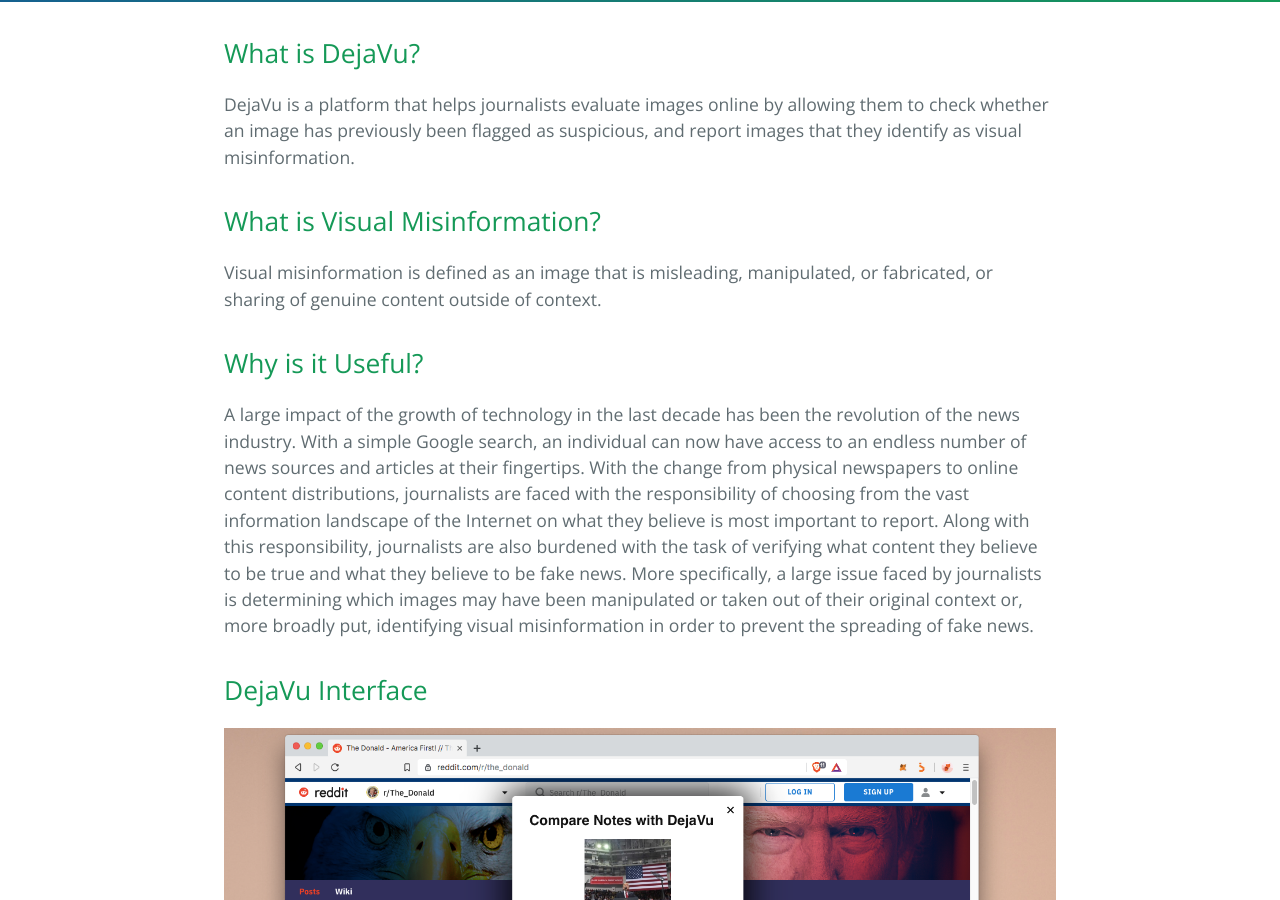
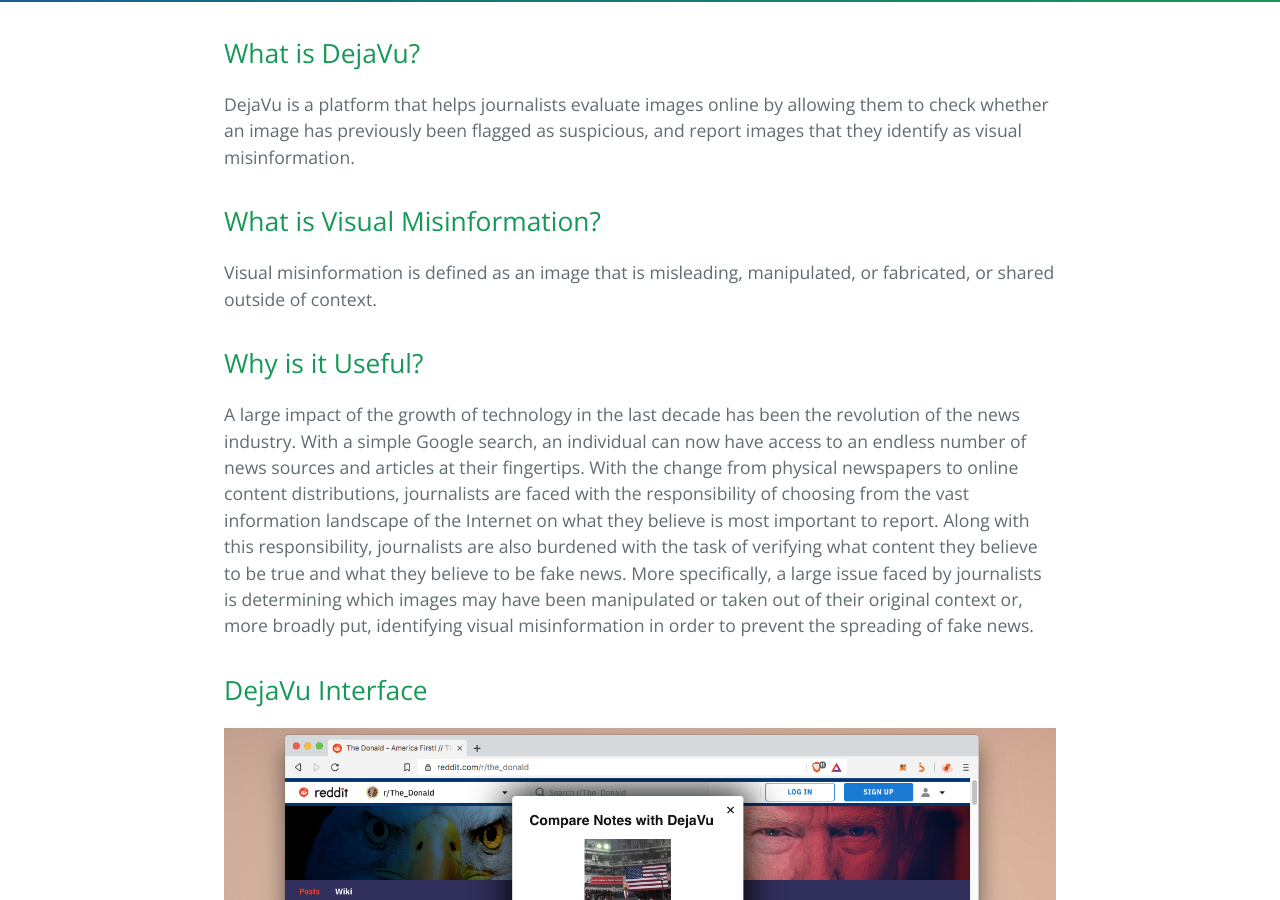
Before and after one commit to rzere/DejaVu, a Jekyll site: the page built from docs/index.md, in a window 1280 px wide and 900 px high, scrolled down 378 px. Built offline with Jekyll 4.4.1, drawn with Linux system fonts in a browser that asks for light colours; our own code applies the rules of GitHub Pages for plain Markdown files.

Commit message:
text update

```diff
--- a/docs/index.md
+++ b/docs/index.md
@@ -10,8 +10,7 @@
 ## What is Visual Misinformation?
 
 Visual misinformation is defined as an image that is
-misleading, manipulated, or fabricated, or sharing of
-genuine content outside of context.
+misleading, manipulated, or fabricated, or shared outside of context.
 
 ## Why is it Useful?
 
```
